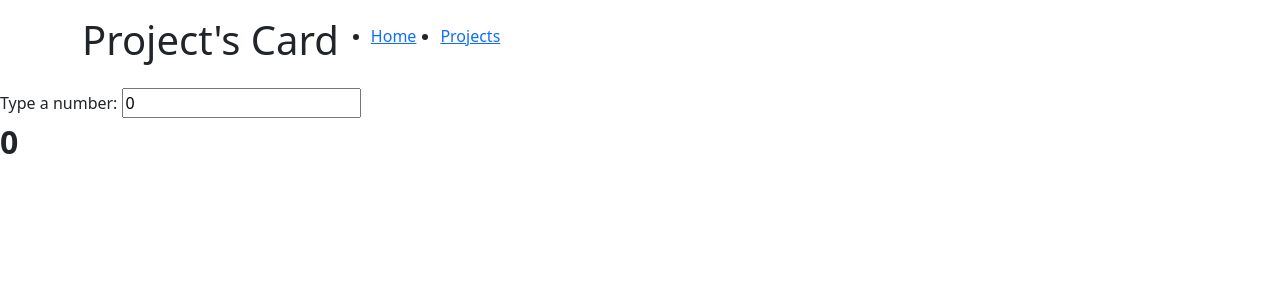
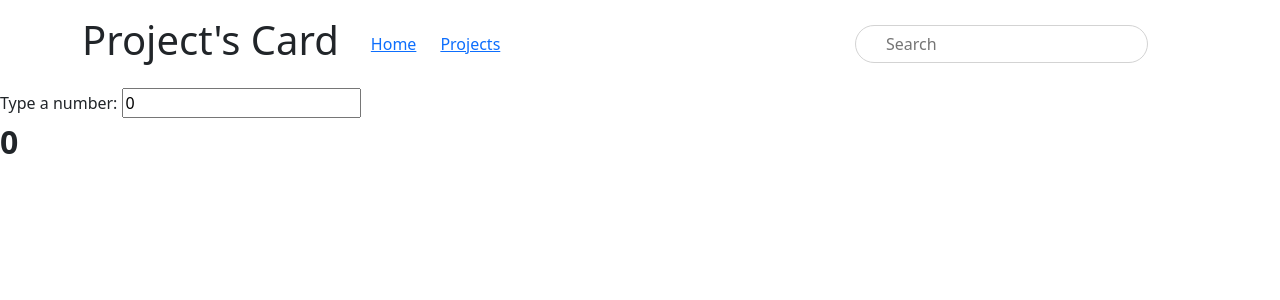
Before and after one commit to jacopolegovini/vite-boolfolio, a Vue app: page / in a window 1280 px wide. Shown: the top 300 px of the page. Built offline with nearby package versions, Linux system fonts and the light colour scheme.

Commit message:
add searchbar - logic not implemented

```diff
--- a/js/store.js
+++ b/js/store.js
@@ -1,5 +1,26 @@
 import { reactive } from 'vue'
+import axios from 'axios';
+
 
 export const store = reactive({
-    project: []
+    apiUrl: 'http://127.0.0.1:8000/api/projects',
+    storeProjectList: [],
+    project: [],
+    searchedProject: '',
+    projectListFiltered: [],
+
+    searchProject(searchedProject) {
+        console.log(searchedProject)
+        axios.get(this.apiUrl)
+            .then((response) => {
+                this.storeProjectList = response.data.results;
+                console.log(this.storeProjectList)
+                this.projectListFiltered = this.storeProjectList.filter(element => element.title === searchedProject)
+                console.log(this.projectListFiltered)
+
+            })
+            .catch(function (error) {
+                console.log(error);
+            });
+    }
 })
--- a/src/components/AppHeader.vue
+++ b/src/components/AppHeader.vue
@@ -1,19 +1,21 @@
 <script>
 import { RouterLink } from 'vue-router';
+import { store } from '../../js/store.js'
+
 
 export default {
     data() {
         return {
-
+            store
         }
     }
 }
 </script>
 
 <template>
-    <div class="container my-3 d-flex align-items-center">
-        <h1 class="">Project's Card</h1>
-        <nav>
+    <div class="container my-3 d-flex align-items-center justify-content-between">
+        <nav class="d-flex align-items-center">
+            <h1 class="">Project's Card</h1>
             <ul class="d-flex gap-4">
                 <li>
                     <RouterLink :to="{ name: 'home' }">
@@ -26,9 +28,24 @@ export default {
                     </RouterLink>
                 </li>
             </ul>
-
         </nav>
+        <input type="text" placeholder="Search" class="searchbar" v-model="store.searchedProject"
+            @keyup.enter="store.searchProject(store.searchedProject)">
     </div>
 </template>
 
-<style scoped></style>
+<style scoped>
+.searchbar {
+    padding: 6px 30px;
+    border: 1px solid lightgray;
+    border-radius: 20px;
+    margin-right: 50px;
+}
+
+ul {
+    margin: 0;
+    text-decoration: none;
+    list-style-type: none;
+    color: blue;
+}
+</style>
--- a/src/components/AppMain.vue
+++ b/src/components/AppMain.vue
@@ -8,14 +8,13 @@ export default {
         return {
             projectList: [],
             project: [],
-            apiUrl: 'http://127.0.0.1:8000/api/projects',
             loaded: false,
             store
         }
     },
     methods: {
         getProjects() {
-            axios.get(this.apiUrl)
+            axios.get(store.apiUrl)
                 .then((response) => {
                     this.projectList = response.data.results;
                     this.loaded = true
@@ -25,7 +24,7 @@ export default {
                 });
         },
         getProject(id) {
-            axios.get(`${this.apiUrl}/${id}`)
+            axios.get(`${store.apiUrl}/${id}`)
                 .then((response) => {
                     this.store.project = response.data.results;
                 })
--- a/src/components/Project.vue
+++ b/src/components/Project.vue
@@ -11,28 +11,30 @@ export default {
         }
     },
     methods: {
-        getProject() {
-            axios.get(`${this.apiUrl}/${this.$route.params.id}`)
-                .then((response) => {
-                    this.project = response.data.results;
-                })
-                .catch(function (error) {
-                    console.log(error);
-                });
-        },
+        // Messo una store, non più necessaria
+        // getProject() {
+        //     axios.get(`${this.apiUrl}/${this.$route.params.id}`)
+        //         .then((response) => {
+        //             this.project = response.data.results;
+        //         })
+        //         .catch(function (error) {
+        //             console.log(error);
+        //         });
+        // },
     },
     computed: {
 
     },
 
     mounted() {
+        // Messo una store, non più necessaria
         // this.getProject()
     }
 }
 </script>
 
 <template>
-    <div>
+    <div class="container">
         <h1>Project: {{ $route.params.id }}</h1>
         <h2>Title: {{ store.project.title }}</h2>
     </div>
```
